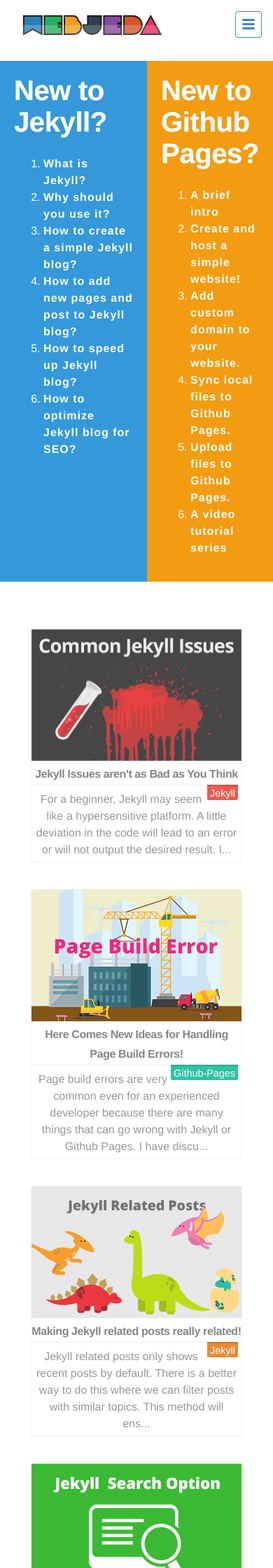
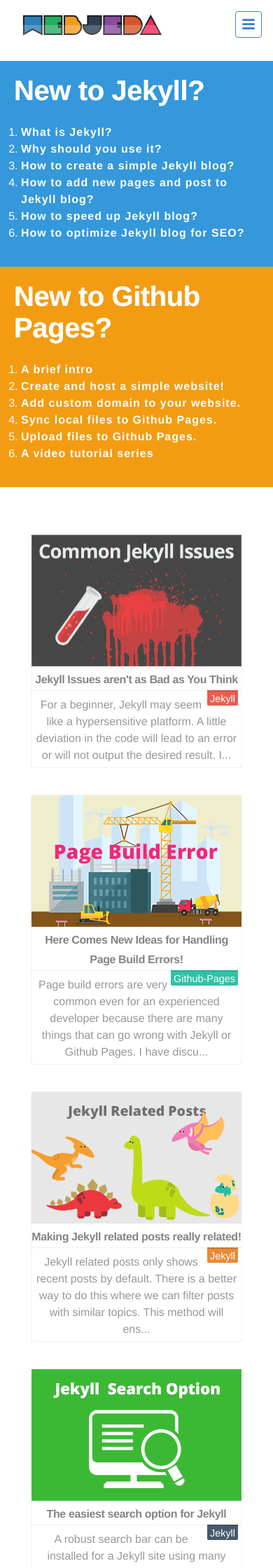
Before and after one commit to virtualous/blog-v3, a Jekyll site: the page built from index.html, in a window 390 px wide. Shown: the top 2240 px of the page at 70% size. Built offline with Jekyll 4.4.1, drawn with Linux system fonts in a browser that asks for light colours; the list of posts is cut into pages by our own code.

Commit message:
no message

```diff
--- a/index.html
+++ b/index.html
@@ -120,9 +120,6 @@
 
 .ml2 {
     margin-left: 2em;
-    @include media-query($on-palm) {
-        margin-left: 0;
-    }
 
 }
 .mt2 {
@@ -131,10 +128,19 @@
 
 .table-cell{
     display: table-cell;
-    @include media-query($on-palm) {
-        display: block;
+
+}
+
+   @media screen and (max-width: 600px) {
+        .ml2{
+            margin-left: 0;
+        }
+        .table-cell{
+            display: block;
+        }
+
     }
-}
+
 </style>
 
 
```
